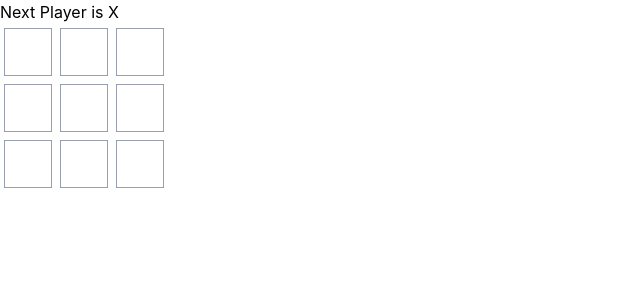
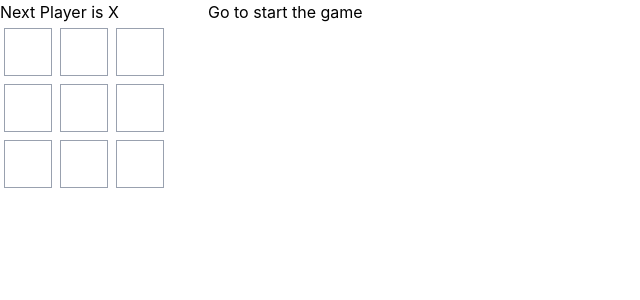
Before and after one commit to abdullahrafi1234/tic-tac-toe, a React app: page / in a window 1280 px wide. Shown: the top 300 px of the page, without its empty margins (0-640 px from the left). Built offline with nearby package versions, Linux system fonts and the light colour scheme; the HTML template or start-up script is replaced by a standard one.

Commit message:
game complete

```diff
--- a/src/App.jsx
+++ b/src/App.jsx
@@ -52,21 +52,43 @@
 export default function Game() {
   const [history, setHistory] = useState([Array(9).fill(null)]);
   const [xIsNext, setXIsNext] = useState(true);
+  const [currentMove, setCurrentMove] = useState(0);
 
-  const currentSquares = history[history.length - 1];
+  const currentSquares = history[currentMove];
 
   function handlePlay(nextSquares) {
     setXIsNext(!xIsNext);
-    setHistory([...history, nextSquares]);
+    const nextHistory = [...history.slice(0, currentMove + 1), nextSquares];
+    setHistory(nextHistory);
+    setCurrentMove(nextHistory.length - 1);
   }
 
+  function jumpTo(move) {
+    setCurrentMove(move);
+    setXIsNext(move % 2 === 0);
+  }
+
+  const moves = history.map((squares, move) => {
+    let description;
+    if (move > 0) {
+      description = `Go to the move # ${move}`;
+    } else {
+      description = `Go to start the game`;
+    }
+    return (
+      <li key={move}>
+        <button onClick={() => jumpTo(move)}>{description}</button>
+      </li>
+    );
+  });
+
   return (
-    <div>
+    <div className="flex gap-10">
       <div>
         <App xIsNext={xIsNext} squares={currentSquares} onPlay={handlePlay} />
       </div>
       <div>
-        <ol>{/*TBD*/}</ol>
+        <ol>{moves}</ol>
       </div>
     </div>
   );
```
